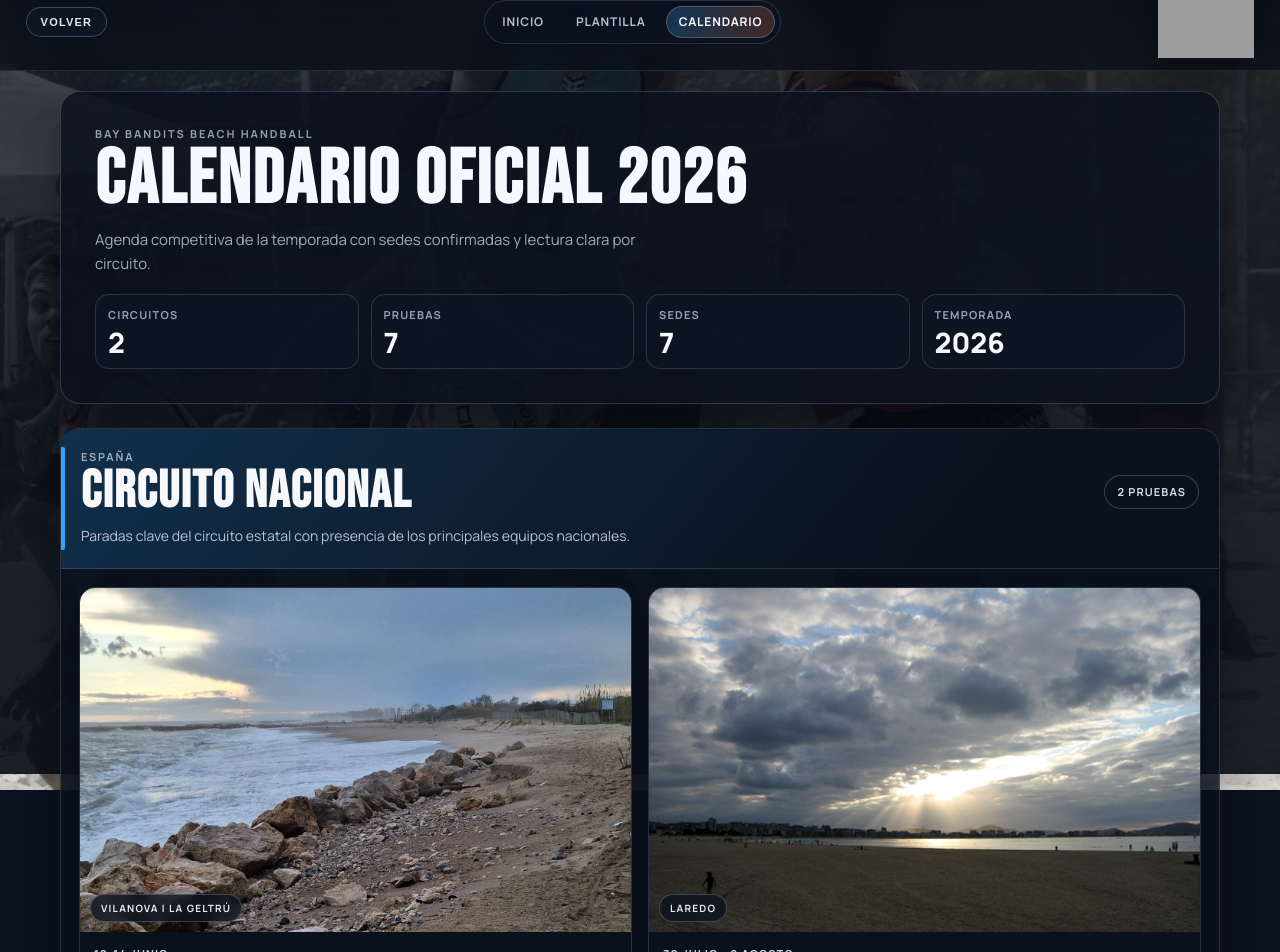
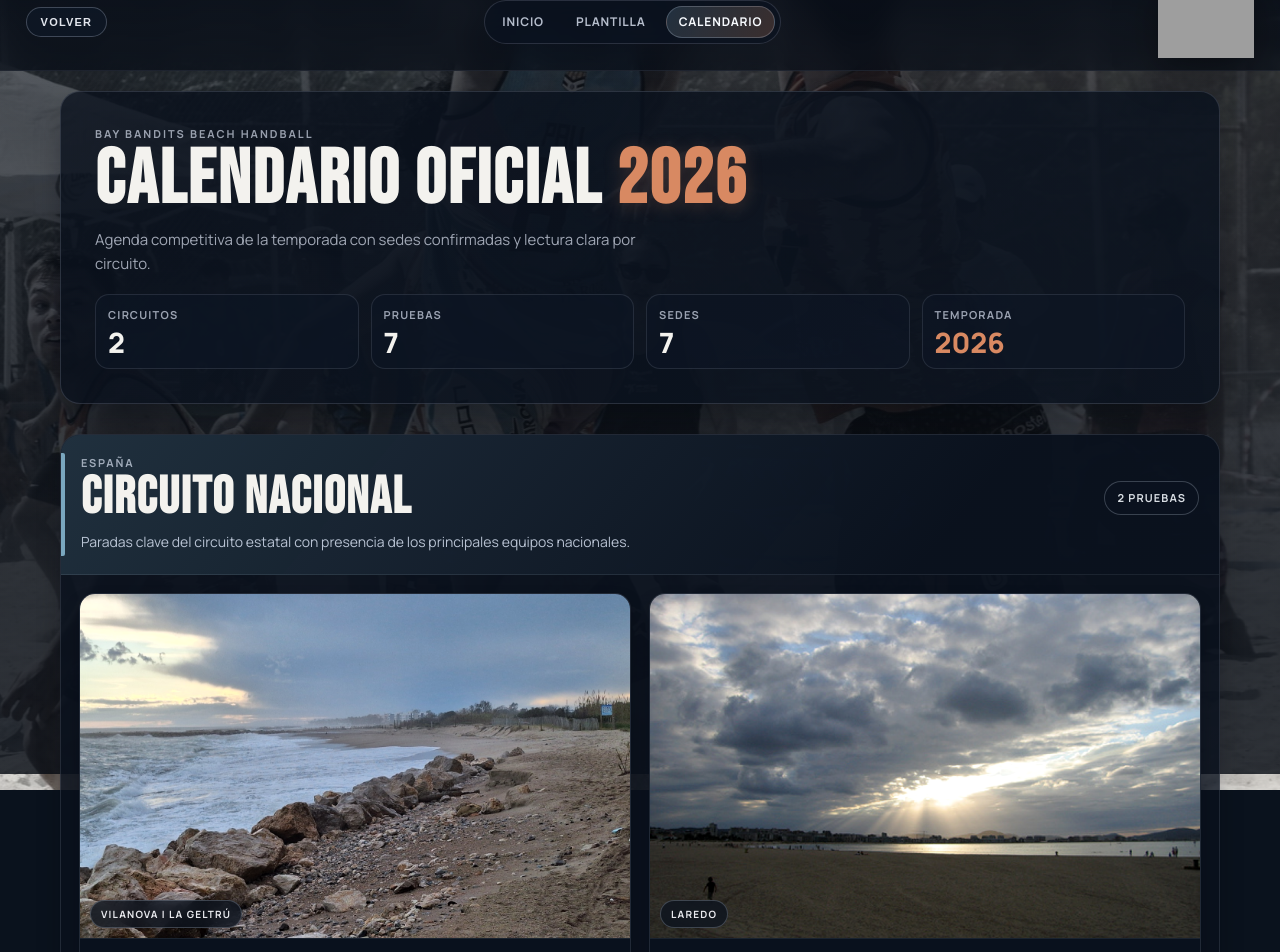
Before and after one commit to rgranadosd/baybandits, a React (Vite) app: page /calendario in a window 1280 px wide. Shown: the part 26-978 px from the top of the page. Built offline with nearby package versions, Linux system fonts and the light colour scheme; no server answers; grey boxes are pictures that could not be loaded.

Commit message:
Ajusta jerarquía cromática del calendario (opción A)

```diff
--- a/src/pages/CalendarPage.css
+++ b/src/pages/CalendarPage.css
@@ -2,13 +2,14 @@
 
 :root {
   --calendar-bg: #0a121d;
-  --calendar-surface: rgba(10, 18, 30, 0.84);
-  --calendar-surface-strong: rgba(10, 18, 30, 0.94);
-  --calendar-border: rgba(224, 234, 255, 0.18);
-  --calendar-text: #f6f8fc;
-  --calendar-muted: rgba(221, 230, 248, 0.72);
-  --calendar-blue: #2ea6ff;
-  --calendar-orange: #ff6f3d;
+  --calendar-surface: rgba(10, 18, 30, 0.8);
+  --calendar-surface-strong: rgba(10, 18, 30, 0.92);
+  --calendar-border: rgba(224, 234, 255, 0.14);
+  --calendar-text: #f3f2ee;
+  --calendar-muted: rgba(201, 208, 222, 0.78);
+  --calendar-accent: #d88962;
+  --calendar-accent-soft: rgba(216, 137, 98, 0.2);
+  --calendar-accent-ink: #ffe6d6;
 }
 
 .calendar-premium {
@@ -26,7 +27,7 @@
   z-index: 0;
   background-size: cover;
   background-position: center;
-  filter: grayscale(0.42) saturate(0.74) contrast(0.92);
+  filter: grayscale(0.5) saturate(0.58) contrast(0.9);
   transform: scale(1.04);
 }
 
@@ -35,9 +36,9 @@
   inset: 0;
   z-index: 1;
   background:
-    linear-gradient(180deg, rgba(7, 12, 20, 0.72) 0%, rgba(7, 12, 20, 0.9) 78%),
-    radial-gradient(circle at 16% 14%, rgba(46, 166, 255, 0.11), transparent 38%),
-    radial-gradient(circle at 84% 10%, rgba(255, 111, 61, 0.1), transparent 42%);
+    linear-gradient(180deg, rgba(7, 12, 20, 0.62) 0%, rgba(7, 12, 20, 0.82) 78%),
+    radial-gradient(circle at 16% 14%, rgba(122, 167, 191, 0.08), transparent 38%),
+    radial-gradient(circle at 84% 10%, rgba(216, 137, 98, 0.1), transparent 42%);
 }
 
 .calendar-topbar {
@@ -49,7 +50,7 @@
   align-items: center;
   gap: 16px;
   padding: max(12px, env(safe-area-inset-top)) clamp(14px, 2vw, 28px) 12px;
-  border-bottom: 1px solid rgba(224, 234, 255, 0.12);
+  border-bottom: 1px solid rgba(224, 234, 255, 0.09);
   backdrop-filter: blur(10px);
   -webkit-backdrop-filter: blur(10px);
   background: linear-gradient(180deg, rgba(8, 14, 24, 0.92), rgba(8, 14, 24, 0.72));
@@ -72,7 +73,7 @@
 
 .calendar-topbar__back:hover {
   transform: translateY(-1px);
-  border-color: rgba(46, 166, 255, 0.75);
+  border-color: rgba(216, 137, 98, 0.75);
   background: rgba(15, 24, 38, 1);
 }
 
@@ -101,12 +102,12 @@
 
 .calendar-topbar__nav a:hover {
   color: #f6f8fc;
-  background: rgba(46, 166, 255, 0.16);
+  background: rgba(216, 137, 98, 0.16);
 }
 
 .calendar-topbar__nav span {
   color: #f8fbff;
-  background: linear-gradient(120deg, rgba(46, 166, 255, 0.25), rgba(255, 111, 61, 0.23));
+  background: linear-gradient(120deg, rgba(122, 167, 191, 0.21), rgba(216, 137, 98, 0.23));
   border: 1px solid rgba(224, 234, 255, 0.22);
 }
 
@@ -137,15 +138,15 @@
   margin: 20px auto 42px;
   display: flex;
   flex-direction: column;
-  gap: 24px;
+  gap: 30px;
 }
 
 .calendar-hero {
   border: 1px solid var(--calendar-border);
   border-radius: 20px;
-  background: linear-gradient(145deg, rgba(9, 16, 28, 0.82), rgba(12, 20, 32, 0.92));
+  background: linear-gradient(145deg, rgba(9, 16, 28, 0.78), rgba(12, 20, 32, 0.9));
   padding: clamp(20px, 3vw, 34px);
-  box-shadow: 0 16px 36px rgba(2, 6, 12, 0.38);
+  box-shadow: 0 14px 26px rgba(2, 6, 12, 0.28);
 }
 
 .calendar-hero__kicker {
@@ -163,7 +164,12 @@
   font-size: clamp(44px, 7vw, 76px);
   letter-spacing: 0.03em;
   line-height: 0.9;
-  color: #f4f8ff;
+  color: #f3f2ee;
+}
+
+.calendar-hero__year {
+  color: var(--calendar-accent);
+  text-shadow: 0 3px 18px rgba(216, 137, 98, 0.22);
 }
 
 .calendar-hero__lead {
@@ -183,10 +189,10 @@
 }
 
 .calendar-hero__stats div {
-  border: 1px solid rgba(224, 234, 255, 0.14);
+  border: 1px solid rgba(224, 234, 255, 0.11);
   border-radius: 14px;
   padding: 12px;
-  background: rgba(14, 22, 36, 0.78);
+  background: rgba(14, 22, 36, 0.7);
 }
 
 .calendar-hero__stats dt {
@@ -202,28 +208,32 @@
   margin: 6px 0 0;
   font-size: 28px;
   font-weight: 800;
-  color: #f7faff;
+  color: #f3f2ee;
   line-height: 1;
+}
+
+.calendar-hero__stats div:last-child dd {
+  color: var(--calendar-accent);
 }
 
 .calendar-circuits {
   display: flex;
   flex-direction: column;
-  gap: 22px;
+  gap: 26px;
 }
 
 .calendar-circuit {
   border-radius: 20px;
-  border: 1px solid rgba(224, 234, 255, 0.14);
+  border: 1px solid rgba(224, 234, 255, 0.11);
   background: var(--calendar-surface);
-  box-shadow: 0 16px 34px rgba(2, 6, 12, 0.32);
+  box-shadow: 0 12px 24px rgba(2, 6, 12, 0.24);
   overflow: hidden;
 }
 
 .calendar-circuit__header {
   position: relative;
   padding: 20px;
-  border-bottom: 1px solid rgba(224, 234, 255, 0.12);
+  border-bottom: 1px solid rgba(224, 234, 255, 0.08);
   background: linear-gradient(130deg, color-mix(in srgb, var(--circuit-accent) 20%, rgba(10, 18, 30, 0.95)) 0%, rgba(10, 18, 30, 0.9) 76%);
 }
 
@@ -290,16 +300,16 @@
   padding: 18px;
   display: grid;
   grid-template-columns: repeat(auto-fit, minmax(250px, 1fr));
-  gap: 16px;
+  gap: 18px;
 }
 
 .calendar-event-card {
   --event-order: 0;
-  border: 1px solid rgba(224, 234, 255, 0.14);
+  border: 1px solid rgba(224, 234, 255, 0.11);
   border-radius: 16px;
   overflow: hidden;
   background: var(--calendar-surface-strong);
-  box-shadow: 0 12px 22px rgba(2, 6, 12, 0.3);
+  box-shadow: 0 10px 18px rgba(2, 6, 12, 0.24);
   transform: translateY(12px);
   opacity: 0;
   animation: eventCardEnter 0.52s ease forwards;
@@ -309,8 +319,8 @@
 
 .calendar-event-card:hover {
   transform: translateY(-4px);
-  border-color: rgba(224, 234, 255, 0.28);
-  box-shadow: 0 18px 32px rgba(2, 6, 12, 0.42);
+  border-color: rgba(216, 137, 98, 0.34);
+  box-shadow: 0 16px 26px rgba(2, 6, 12, 0.34);
 }
 
 .calendar-event-card__media {
@@ -357,6 +367,7 @@
   display: flex;
   flex-direction: column;
   gap: 12px;
+  border-top: 1px solid rgba(224, 234, 255, 0.08);
 }
 
 .calendar-event-card__meta {
@@ -367,11 +378,18 @@
 }
 
 .calendar-event-card__dates {
-  color: rgba(246, 248, 252, 0.86);
-  font-size: 11px;
+  display: inline-flex;
+  align-items: center;
+  color: var(--calendar-accent-ink);
+  font-size: 10.5px;
   letter-spacing: 0.1em;
   text-transform: uppercase;
   font-weight: 700;
+  padding: 7px 12px;
+  border-radius: 999px;
+  border: 1px solid rgba(216, 137, 98, 0.42);
+  background: linear-gradient(140deg, rgba(216, 137, 98, 0.28), rgba(179, 112, 82, 0.16));
+  box-shadow: inset 0 1px 0 rgba(255, 233, 218, 0.2);
 }
 
 .calendar-event-card h3 {
--- a/src/pages/CalendarPage.jsx
+++ b/src/pages/CalendarPage.jsx
@@ -21,8 +21,8 @@ const circuits = [
     title: 'Circuito Nacional',
     summary: 'Paradas clave del circuito estatal con presencia de los principales equipos nacionales.',
     region: 'España',
-    accent: '#2ea6ff',
-    accentSoft: 'rgba(46, 166, 255, 0.24)',
+    accent: '#7aa7bf',
+    accentSoft: 'rgba(122, 167, 191, 0.24)',
     events: [
       {
         dates: '12-14 junio',
@@ -43,8 +43,8 @@ const circuits = [
     title: 'Circuito Catalán',
     summary: 'Calendario oficial del circuito catalán con cinco sedes y trazado competitivo continuo.',
     region: 'Cataluña',
-    accent: '#ff6f3d',
-    accentSoft: 'rgba(255, 111, 61, 0.24)',
+    accent: '#d88962',
+    accentSoft: 'rgba(216, 137, 98, 0.24)',
     events: [
       {
         dates: '6-7 junio',
@@ -187,7 +187,9 @@ function CalendarPage() {
       <main className="calendar-shell">
         <section className="calendar-hero" aria-label="Resumen calendario 2026">
           <p className="calendar-hero__kicker">Bay Bandits Beach Handball</p>
-          <h1>Calendario Oficial 2026</h1>
+          <h1>
+            Calendario Oficial <span className="calendar-hero__year">2026</span>
+          </h1>
           <p className="calendar-hero__lead">
             Agenda competitiva de la temporada con sedes confirmadas y lectura clara por circuito.
           </p>
```
